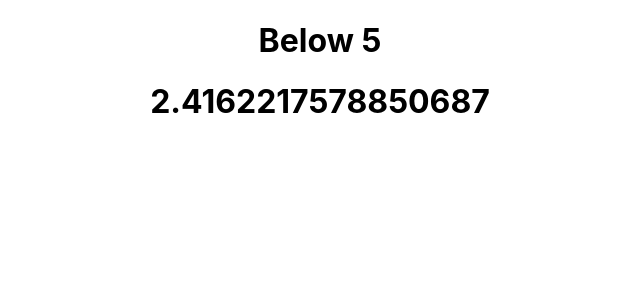
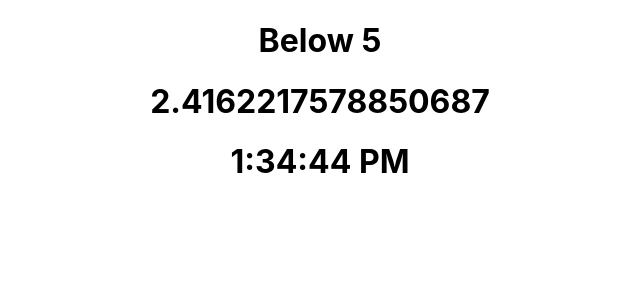
Before and after one commit to bonamrayudu/React-redux-course, a React (Create React App) app: page / in a window 1280 px wide. Shown: the top 300 px of the page, without its empty margins (320-960 px from the left). Built offline with nearby package versions, Linux system fonts and the light colour scheme.

Commit message:
4th  commit

```diff
--- a/src/App.js
+++ b/src/App.js
@@ -7,15 +7,15 @@ let message= "Below 5"
   if (numbers>5){
   message="Above 5"
   console.log(numbers);
-  let date= new Date()
-  var time= date.toLocaleTimeString();
+  // let date= new Date()
+  // var time= date.toLocaleTimeString();
 
   }
   return (
     <div className="App">
       <h1>{message}</h1>
       <h1>{numbers}</h1>
-      <h1>{time}</h1>
+      <h1>{new Date().toLocaleTimeString()}</h1>
     </div>
   );
 }
```
